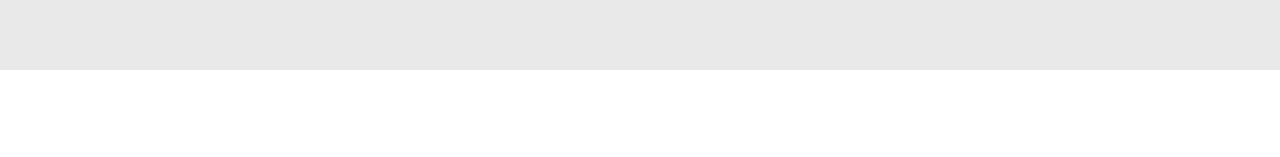
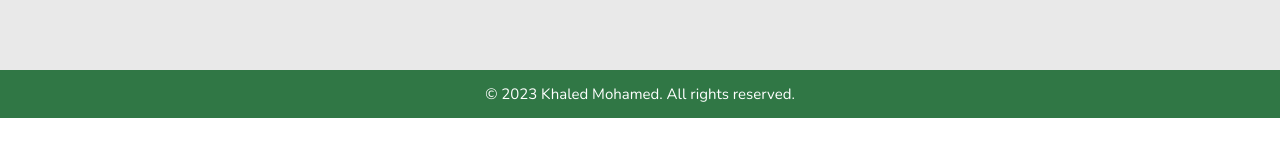
Before and after one commit to krypton225/defi-app, a React (Create React App) app: page /contact in a window 1280 px wide. Shown: the part 487-644 px from the top of the page. Built offline with nearby package versions, Linux system fonts and the light colour scheme.

Commit message:
ADD Copyright component

```diff
--- a/src/App.js
+++ b/src/App.js
@@ -2,6 +2,7 @@ import { BrowserRouter, Route, Routes } from "react-router-dom";
 
 import { Navbar } from "./components/Navbar/index";
 import { Footer } from "./components/Footer/index";
+import Copyright from "./components/Copyright/Copyright";
 
 import NavbarItemsRouters from "./data/navbar-items";
 
@@ -18,6 +19,7 @@ function App() {
           }
         </Routes>
         <Footer />
+        <Copyright />
       </BrowserRouter>
     </div>
   );
--- /dev/null
+++ b/src/components/Copyright/Copyright.jsx
@@ -0,0 +1,13 @@
+import { CopyrightContainer, CopyrightText } from "./Copyright.styles";
+
+const Copyright = () => {
+    return (
+        <CopyrightContainer>
+            <CopyrightText>
+                © 2023 Khaled Mohamed.  All rights reserved.
+            </CopyrightText>
+        </CopyrightContainer>
+    );
+};
+
+export default Copyright;
--- /dev/null
+++ b/src/components/Copyright/Copyright.styles.js
@@ -0,0 +1,24 @@
+import styled from "styled-components";
+
+/* *
+* =========== CopyrightContainer =========== *
+**/
+export const CopyrightContainer = styled.div`
+    width: 100%;
+    padding-block: 1.4rem;
+    background-color: var(--primary-color);
+`;
+
+/* *
+* =========== CopyrightText =========== *
+**/
+export const CopyrightText = styled.p`
+    width: 100%;
+    text-align: center;
+    font-size: 1.5rem;
+    color: white;
+
+    @media (max-width: 676px) {
+        font-size: 1.1rem;
+    }
+`;
```
